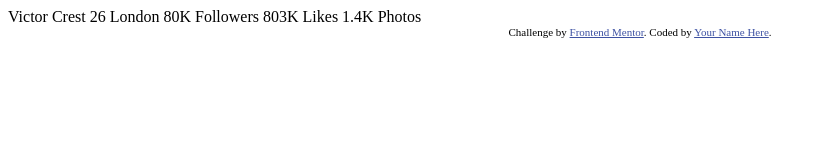
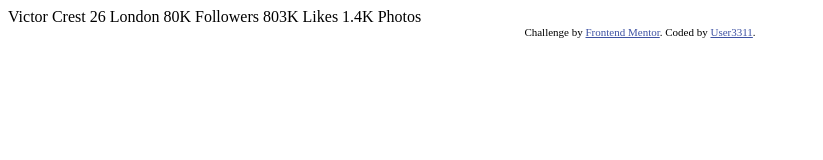
Before and after one commit to user3311/profile-card-component, a plain HTML site: page index.html in a window 1280 px wide. Shown: the whole page, without its empty margins (0-823 px from the left). Drawn offline with Linux system fonts and the light colour scheme.

Commit message:
Add name in attribution

```diff
--- a/index.html
+++ b/index.html
@@ -29,7 +29,7 @@
   Photos
   <div class="attribution">
     Challenge by <a href="https://www.frontendmentor.io?ref=challenge" target="_blank">Frontend Mentor</a>.
-    Coded by <a href="#">Your Name Here</a>.
+    Coded by <a href="#">User3311</a>.
   </div>
 </body>
 </html>
```
